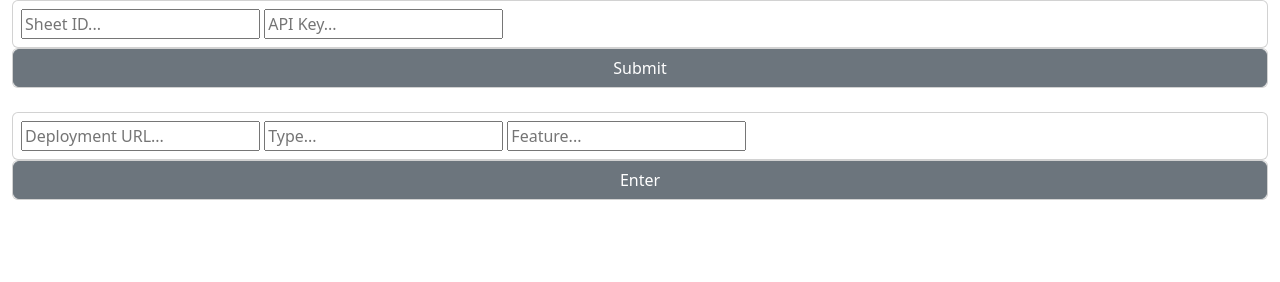
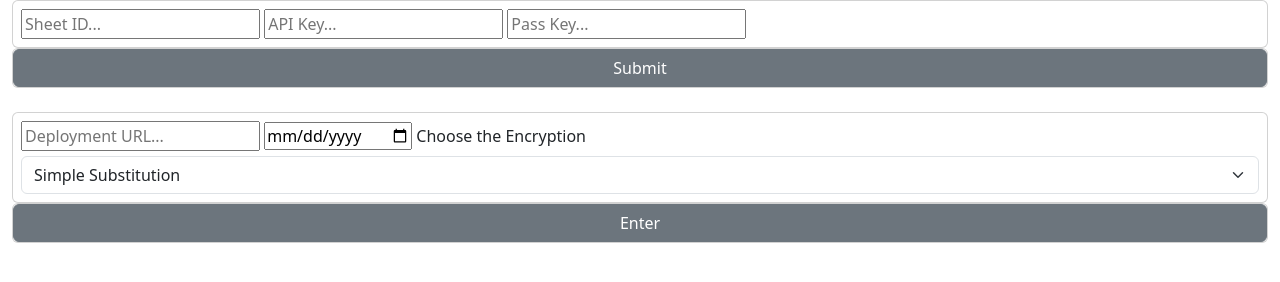
Before and after one commit to deep-thinks-tech/deepexperiments, a plain HTML site: page gdrive/gd.html in a window 1280 px wide. Drawn offline with nearby package versions, Linux system fonts and the light colour scheme.

Commit message:
Mar 3, 2025 update 2

```diff
--- a/gdrive/gd.html
+++ b/gdrive/gd.html
@@ -12,6 +12,7 @@
                 <div>
                     <input type="text" id = "sheet_id" placeholder="Sheet ID...">
                     <input type="text" id = "api_key" placeholder="API Key...">
+                    <input type = "text" id = "passkey" placeholder="Pass Key...">
                 </div>
             </form>
             <div class = "card p-0">
@@ -21,8 +22,14 @@
             <form class="card p-2">
                 <div>
                     <input type="text" id = "dep_url" placeholder="Deployment URL...">
-                    <input type="text" id = "type" placeholder="Type...">
-                    <input type="text" id = "features" placeholder="Feature...">
+                    <input type="date" id = "date" placeholder="Transaction Date...">
+                    <label for="transtype" class="form-label">Choose the Encryption</label>
+                    <select class="form-select" id="transtype" name="transtype">
+                    <option value="simplesub">Simple Substitution</option>
+                        <option value="saab">Saab 95</option>
+                        <option value="mercedes">Mercedes SLK</option>
+                        <option value="audi">Audi TT</option>
+                    </select>
                 </div>
             </form>
             <div class = "card p-0">
```
